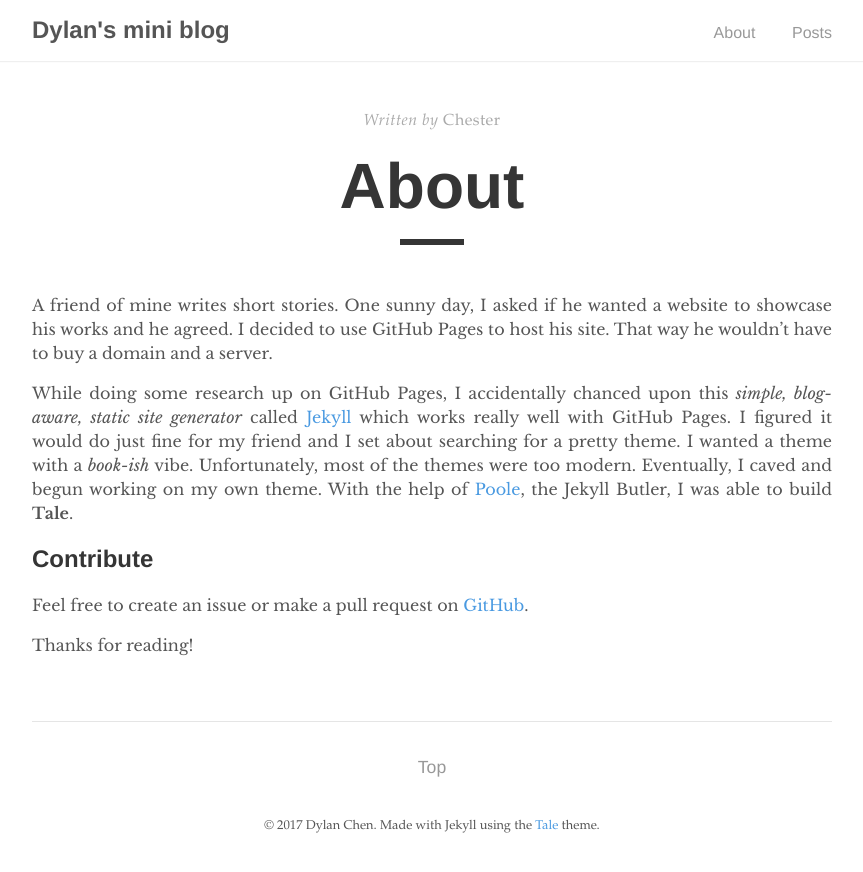
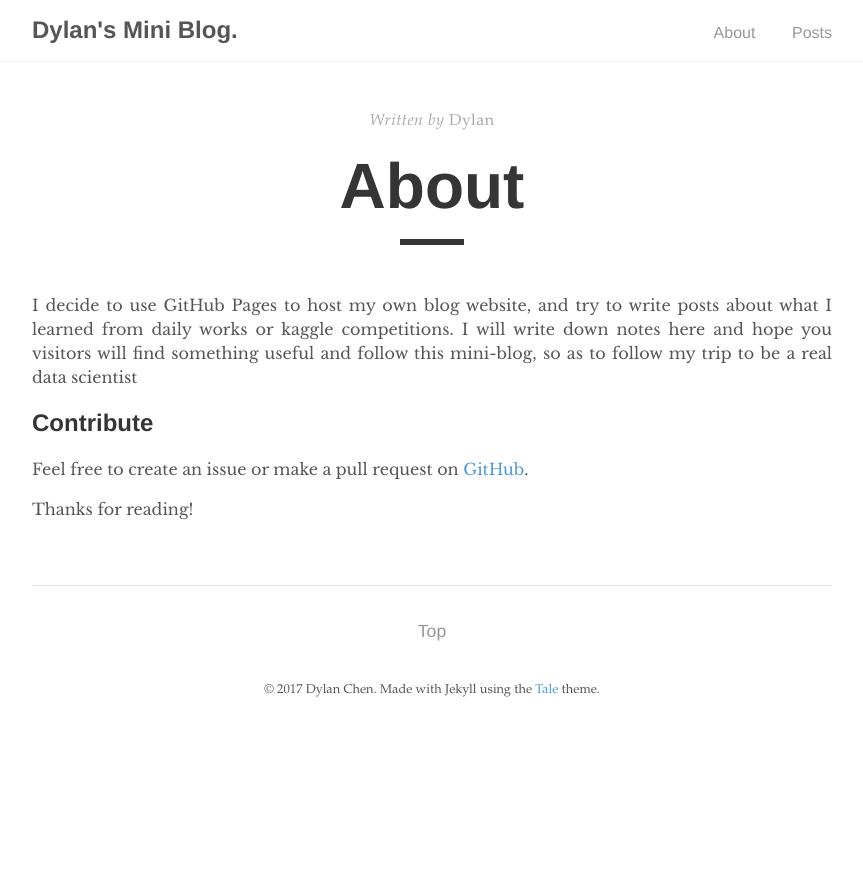
Before and after one commit to dylanchen0114/blog_pages, a Jekyll site: the page built from about.md, in a window 1280 px wide. Shown: the top 872 px of the page, without its empty margins (208-1071 px from the left). Built offline with Jekyll 4.4.1, drawn with Linux system fonts in a browser that asks for light colours.

Commit message:
first post

```diff
--- a/_config.yml
+++ b/_config.yml
@@ -2,7 +2,7 @@
 permalink:      /:year-:month-:day/:title
 
 # Setup
-title:          Dylan's mini blog
+title:          Dylan's Mini Blog.
 paginate:       5
 baseurl:        "/"
 url:            "https://dylanchen0114.github.io"
--- a/about.md
+++ b/about.md
@@ -1,15 +1,13 @@
 ---
 layout: post
 title: "About"
-author: "Chester"
+author: "Dylan"
 permalink: /about/
 ---
 
-A friend of mine writes short stories. One sunny day, I asked if he wanted a website to showcase his works and he agreed. I decided to use GitHub Pages to host his site. That way he wouldn't have to buy a domain and a server.
-
-While doing some research up on GitHub Pages, I accidentally chanced upon this _simple, blog-aware, static site generator_ called [Jekyll](https://jekyllrb.com/) which works really well with GitHub Pages. I figured it would do just fine for my friend and I set about searching for a pretty theme. I wanted a theme with a _book-ish_ vibe. Unfortunately, most of the themes were too modern. Eventually, I caved and begun working on my own theme. With the help of [Poole](https://github.com/poole/poole), the Jekyll Butler, I was able to build **Tale**.
+I decide to use GitHub Pages to host my own blog website, and try to write posts about what I learned from daily works or kaggle competitions. I will write down notes here and hope you visitors will find something useful and follow this mini-blog, so as to follow my trip to be a real data scientist
 
 ## Contribute
-Feel free to create an issue or make a pull request on [GitHub](https://github.com/chesterhow/tale).
+Feel free to create an issue or make a pull request on [GitHub](https://github.com/dylanchen0114).
 
 Thanks for reading!
```
Also changed, not shown: README.md.
